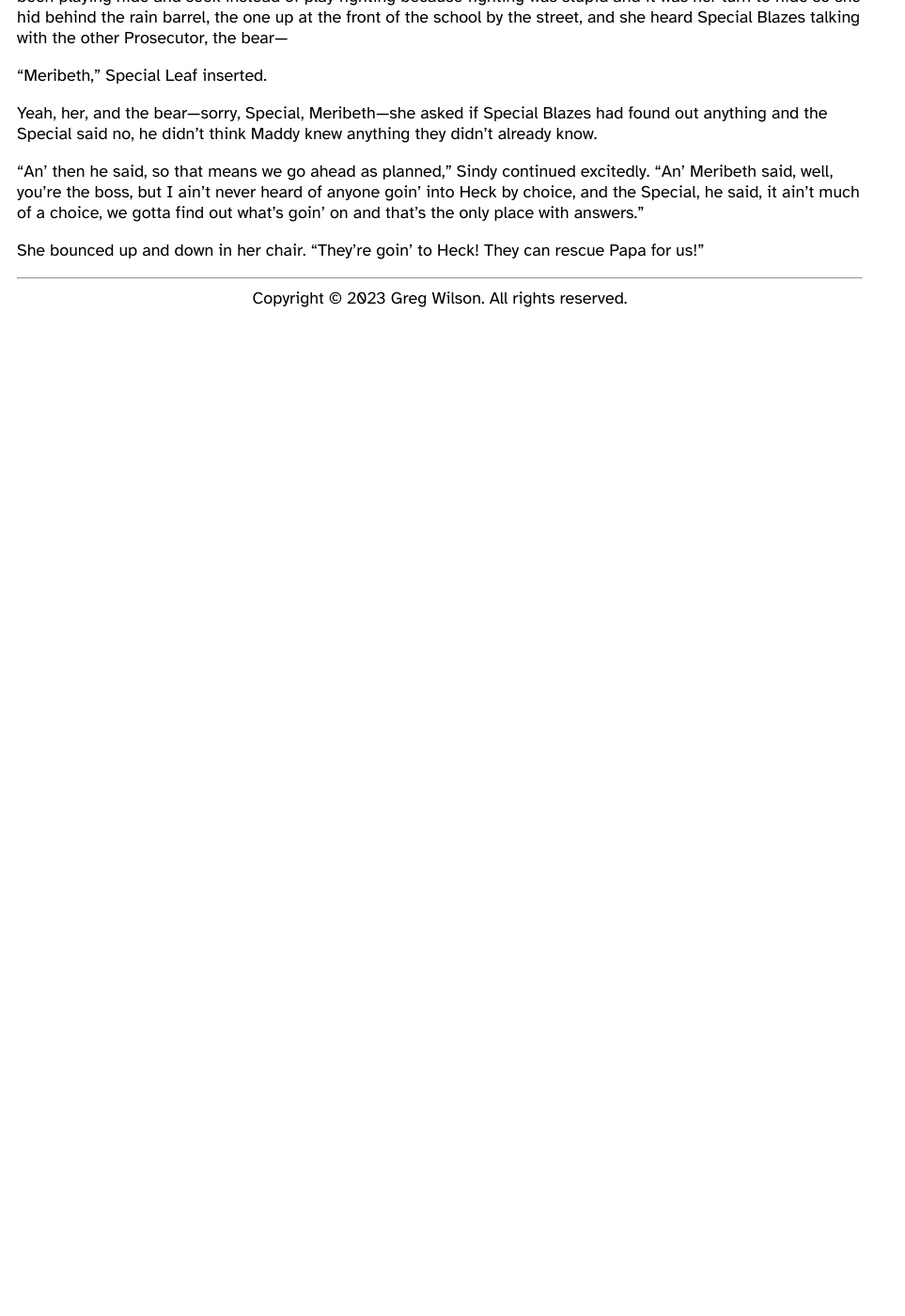
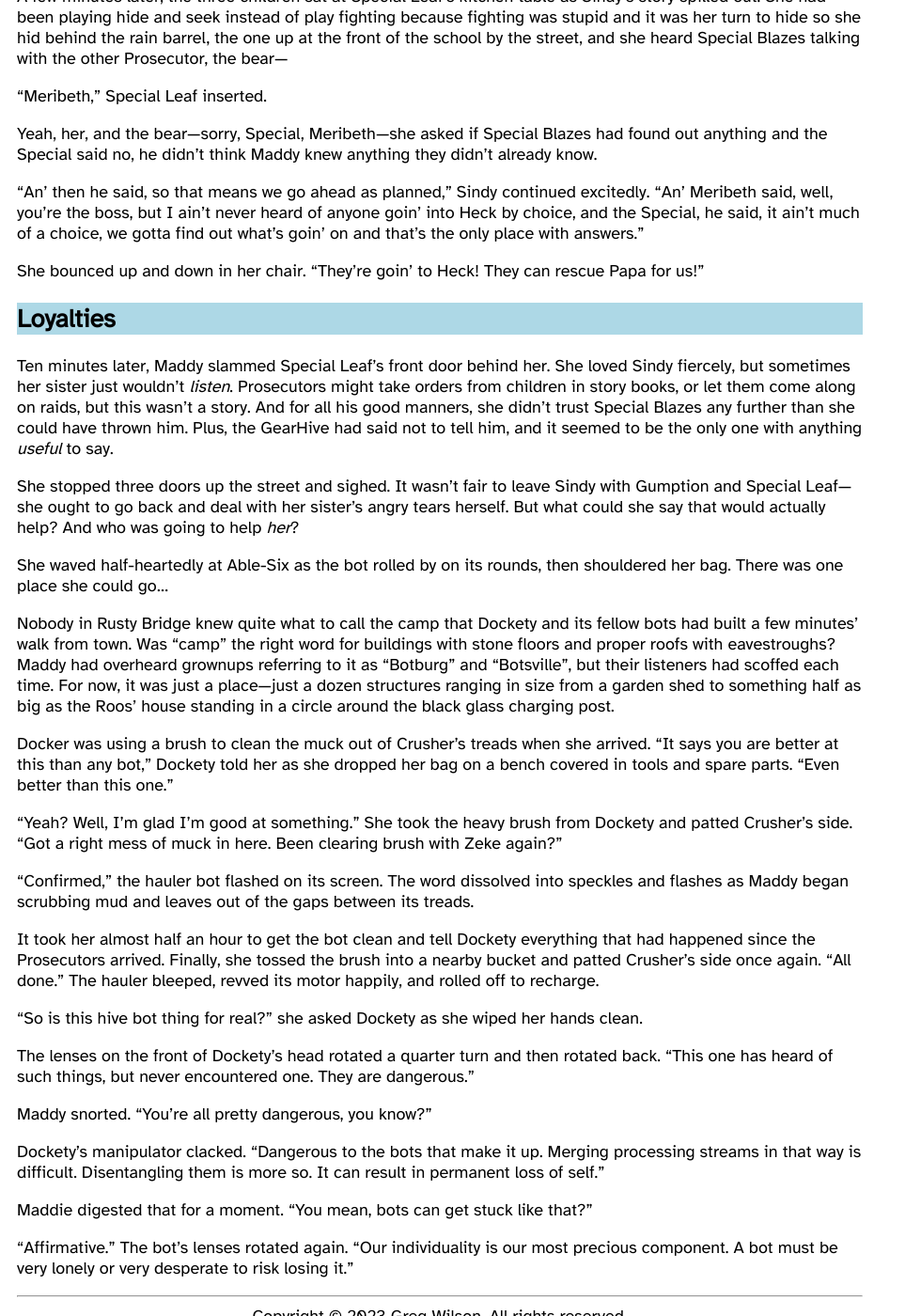
Before and after one commit to gvwilson/fiction, a Jekyll site: the page built from in-heck/index.md, in a window 1280 px wide and 1400 px high, scrolled down 19224 px. Shown: the whole window at 94% size, without its empty margins (0-963 px from the left). Built offline with Jekyll 4.4.1, drawn with Linux system fonts in a browser that asks for light colours; before the commit the page ends 19560 px from its top, so only the background shows below that; some of the changed text lies outside the part shown.

Commit message:
+541 words of In Heck

```diff
--- a/_data/status.csv
+++ b/_data/status.csv
@@ -23,6 +23,7 @@
 in-heck,2023-12-30,8377
 in-heck,2023-12-31,9032
 in-heck,2024-01-01,10066
+in-heck,2024-01-02,10607
 last-wolf,2023-09-01,41953
 leaderboard,2023-12-26,1094
 leaderboard,2023-12-27,1657
--- a/in-heck/index.md
+++ b/in-heck/index.md
@@ -1774,3 +1774,94 @@
 They can rescue Papa for us!"
 
 </section>
+
+<section markdown="1">
+
+## Loyalties
+
+Ten minutes later,
+Maddy slammed Special Leaf's front door behind her.
+She loved Sindy fiercely,
+but sometimes her sister just wouldn't *listen*.
+Prosecutors might take orders from children in story books,
+or let them come along on raids,
+but this wasn't a story.
+And for all his good manners,
+she didn't trust Special Blazes any further than she could have thrown him.
+Plus,
+the GearHive had said not to tell him,
+and it seemed to be the only one with anything *useful* to say.
+
+She stopped three doors up the street and sighed.
+It wasn't fair to leave Sindy with Gumption and Special Leaf—she ought to go back
+and deal with her sister's angry tears herself.
+But what could she say that would actually help?
+And who was going to help *her*?
+
+She waved half-heartedly at Able-Six
+as the bot rolled by on its rounds,
+then shouldered her bag.
+There was one place she could go…
+
+Nobody in Rusty Bridge knew quite what to call
+the camp that Dockety and its fellow bots had built
+a few minutes' walk from town.
+Was "camp" the right word for buildings with stone floors and proper roofs with eavestroughs?
+Maddy had overheard grownups referring to it as "Botburg" and "Botsville",
+but their listeners had scoffed each time.
+For now,
+it was just a place—just a dozen structures ranging in size
+from a garden shed to something half as big as the Roos' house
+standing in a circle around the black glass charging post.
+
+Docker was using a brush to clean the muck out of Crusher's treads when she arrived.
+"It says you are better at this than any bot,"
+Dockety told her as she dropped her bag on a bench covered in tools and spare parts.
+"Even better than this one."
+
+"Yeah?
+Well, I'm glad I'm good at something."
+She took the heavy brush from Dockety and patted Crusher's side.
+"Got a right mess of muck in here.
+Been clearing brush with Zeke again?"
+
+"Confirmed," the hauler bot flashed on its screen.
+The word dissolved into speckles and flashes
+as Maddy began scrubbing mud and leaves out of the gaps between its treads.
+
+It took her almost half an hour to get the bot clean
+and tell Dockety everything that had happened since the Prosecutors arrived.
+Finally,
+she tossed the brush into a nearby bucket and patted Crusher's side once again.
+"All done."
+The hauler bleeped,
+revved its motor happily,
+and rolled off to recharge.
+
+"So is this hive bot thing for real?"
+she asked Dockety as she wiped her hands clean.
+
+The lenses on the front of Dockety's head rotated a quarter turn
+and then rotated back.
+"This one has heard of such things,
+but never encountered one.
+They are dangerous."
+
+Maddy snorted.
+"You're all pretty dangerous, you know?"
+
+Dockety's manipulator clacked.
+"Dangerous to the bots that make it up.
+Merging processing streams in that way is difficult.
+Disentangling them is more so.
+It can result in permanent loss of self."
+
+Maddie digested that for a moment.
+"You mean, bots can get stuck like that?"
+
+"Affirmative."
+The bot's lenses rotated again.
+"Our individuality is our most precious component.
+A bot must be very lonely or very desperate to risk losing it."
+
+</section>
```
Also changed, not shown: other parts of in-heck/index.md (+4 -4 lines), status.svg.
